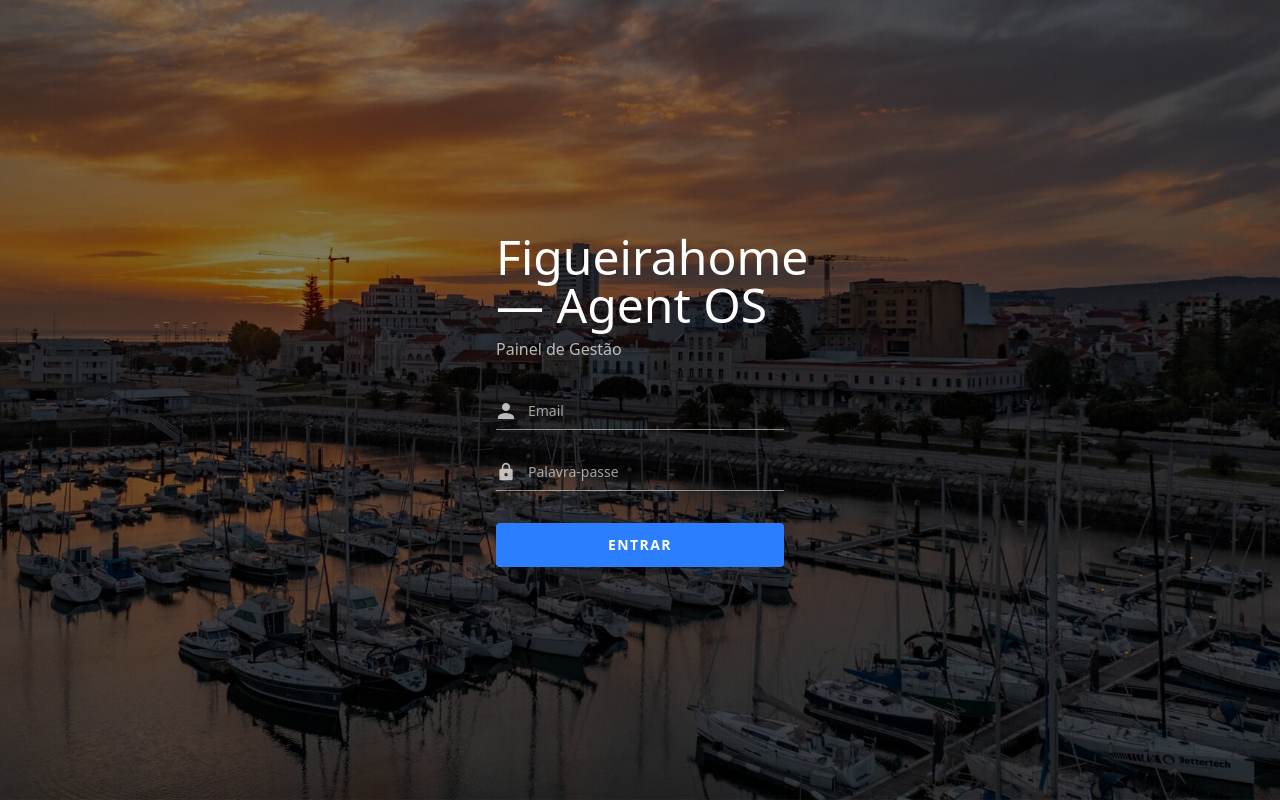
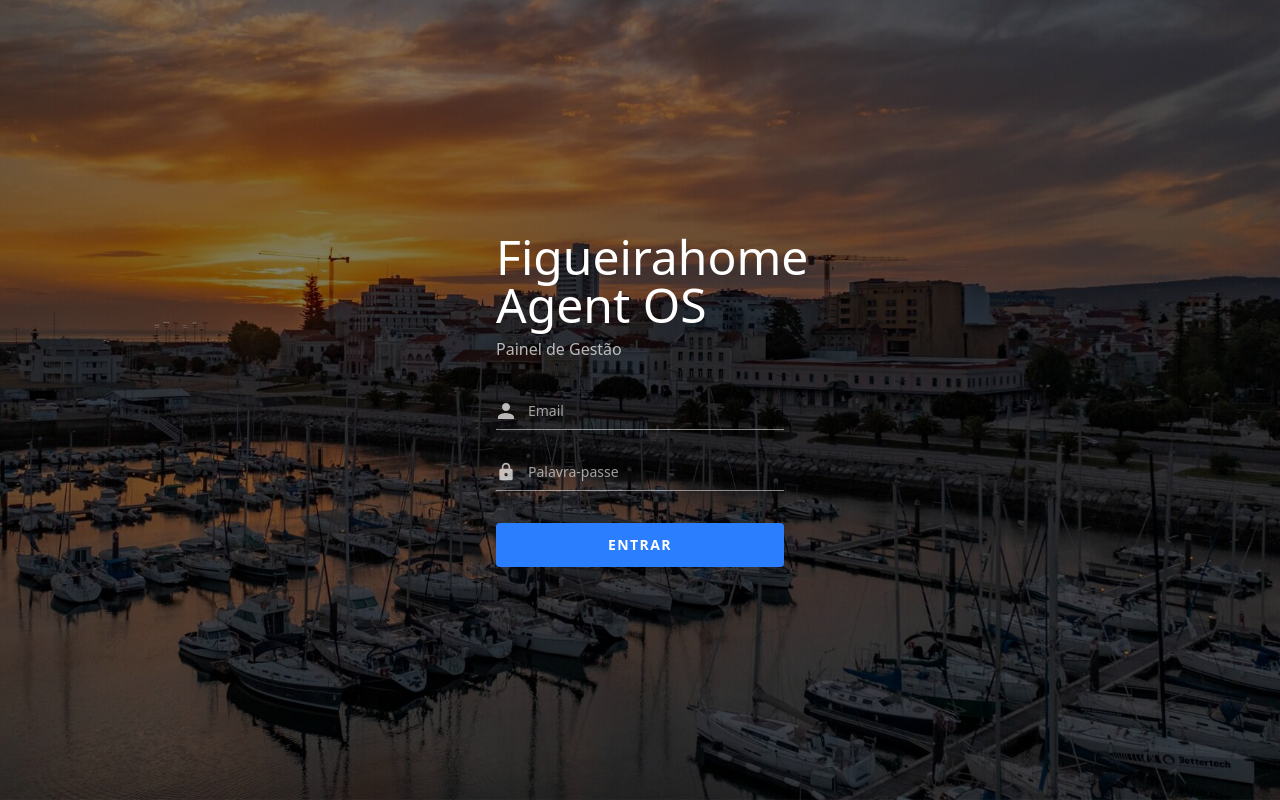
Before and after one commit to imogermano-dotcom/figueirahome_agentOS, a React (Vite) app in the folder frontend/: page /login in a window 1280 px wide. Built offline with nearby package versions, Linux system fonts and the light colour scheme; no server answers.

Commit message:
feat(ui): rebrand post-login header to Agent OS, drop dash from login title

```diff
--- a/frontend/src/components/Sidebar.jsx
+++ b/frontend/src/components/Sidebar.jsx
@@ -23,7 +23,7 @@ export default function Sidebar() {
         <span className="font-bold text-base tracking-tight bg-gradient-to-r from-blue-400 to-violet-400 bg-clip-text text-transparent">
           Figueirahome
         </span>
-        <p className="text-zinc-600 text-xs mt-0.5">Painel de gestão</p>
+        <p className="text-zinc-600 text-xs mt-0.5">Agent OS</p>
       </div>
 
       <nav className="flex-1 py-3 overflow-y-auto space-y-0.5 px-2">
--- a/frontend/src/pages/Login.jsx
+++ b/frontend/src/pages/Login.jsx
@@ -35,7 +35,7 @@ export default function Login() {
       <div className="absolute inset-0 bg-black/50" />
 
       <div className="relative z-10 px-12 py-10 w-full max-w-sm">
-        <h1 className="text-5xl font-light text-white mb-2">Figueirahome — Agent OS</h1>
+        <h1 className="text-5xl font-light text-white mb-2">Figueirahome  Agent OS</h1>
         <p className="text-white/70 text-base mb-10">Painel de Gestão</p>
 
         <form onSubmit={handleSubmit} className="space-y-8">
```
